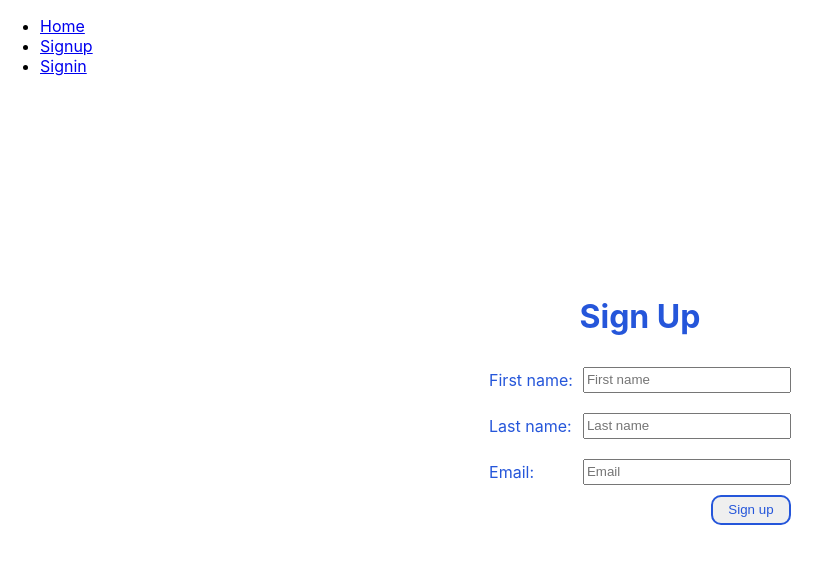
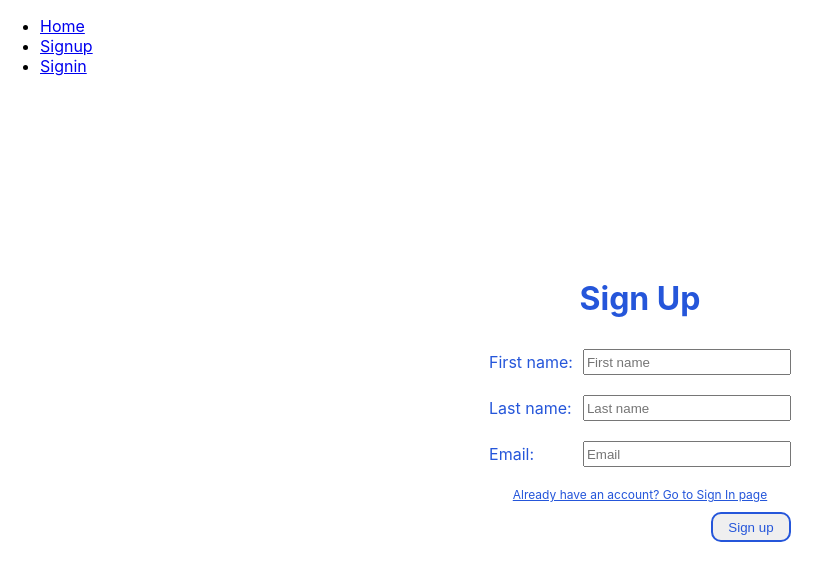
Before and after one commit to dimaka77/myDashboard, a React app in the folder client/: page /signup in a window 1280 px wide. Shown: the top 580 px of the page, without its empty margins (0-831 px from the left). Built offline with nearby package versions, Linux system fonts and the light colour scheme.

Commit message:
adding link on singup page

```diff
--- a/client/src/components/home/smart/LoginAndSingup.css.js
+++ b/client/src/components/home/smart/LoginAndSingup.css.js
@@ -56,3 +56,15 @@ export const Button = styled.button`
 export const ButtonWrapper = styled(TextInputWrapper)`
     justify-content: flex-end;
 `
+
+export const LinkWrapper = styled(TextInputWrapper)`
+    justify-content: center;
+`
+
+export const SwitchPage = styled.a`
+    cursor: pointer;
+    color: #2556DA;
+    font-size: 12px;
+    margin: 10px;
+    text-decoration: underline;
+`
--- a/client/src/components/home/smart/Signup.jsx
+++ b/client/src/components/home/smart/Signup.jsx
@@ -1,10 +1,12 @@
 import React from 'react';
 import {
 	Button,
+	ButtonWrapper,
 	InputForm,
 	InputFormWrapper,
-	Title,
-	ButtonWrapper
+	SwitchPage,
+	LinkWrapper,
+	Title
 } from './LoginAndSingup.css';
 
 import {
@@ -34,6 +36,9 @@ const SignUp = props => {
 					labelTxt="Email:"
 					placeholder="Email"
 				/>
+				<LinkWrapper>
+					<SwitchPage>Already have an account? Go to Sign In page</SwitchPage>
+				</LinkWrapper>
 				<ButtonWrapper>
 					<Button type="submit">Sign up</Button>
 				</ButtonWrapper>
```
